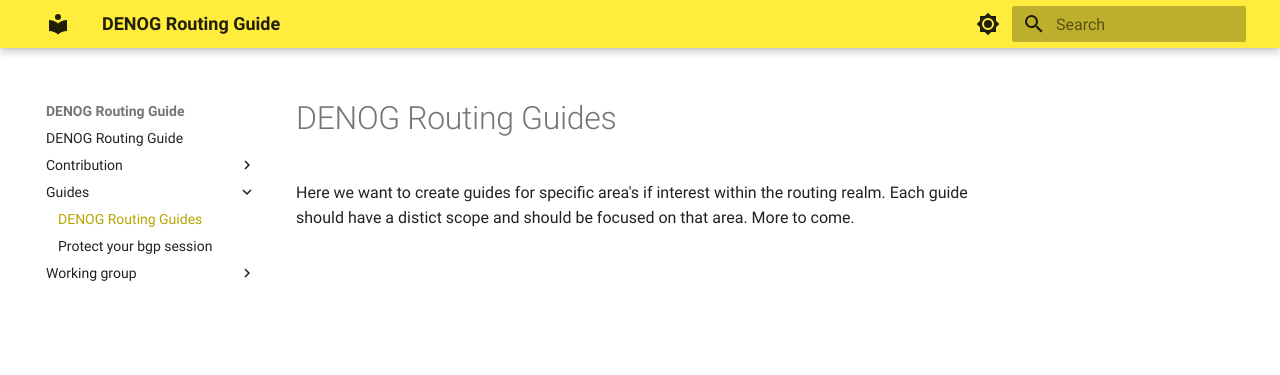
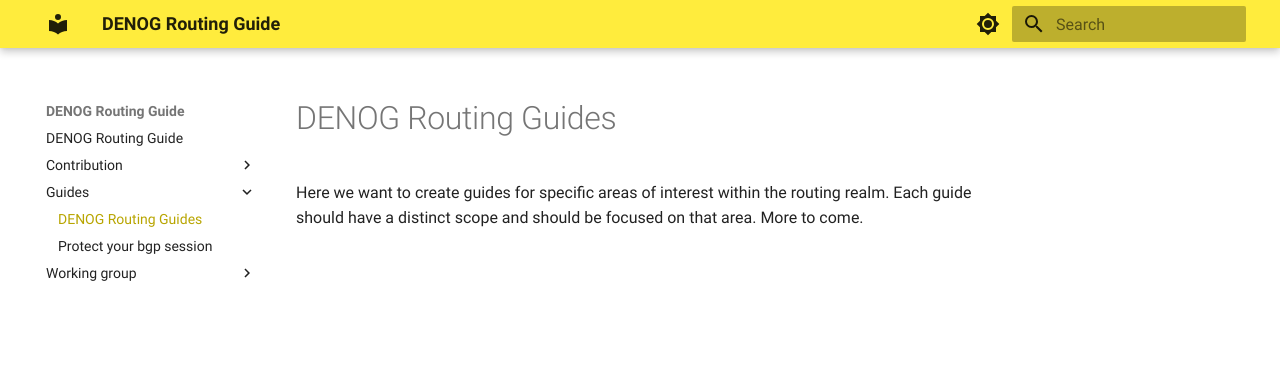
Before and after one commit to denog/routing-guide, an MkDocs documentation site: the page built from docs/guides/index.md, in a window 1280 px wide. Shown: the top 375 px of the page. Built offline with MkDocs 1.6.1 and Material for MkDocs 9.7.7, drawn with Linux system fonts in a browser that asks for light colours.

Commit message:
fixed typos

```diff
--- a/docs/guides/index.md
+++ b/docs/guides/index.md
@@ -1,4 +1,4 @@
 # DENOG Routing Guides
 
-Here we want to create guides for specific area's if interest within the routing realm.
-Each guide should have a distict scope and should be focused on that area. More to come.
+Here we want to create guides for specific areas of interest within the routing realm.
+Each guide should have a distinct scope and should be focused on that area. More to come.
```
